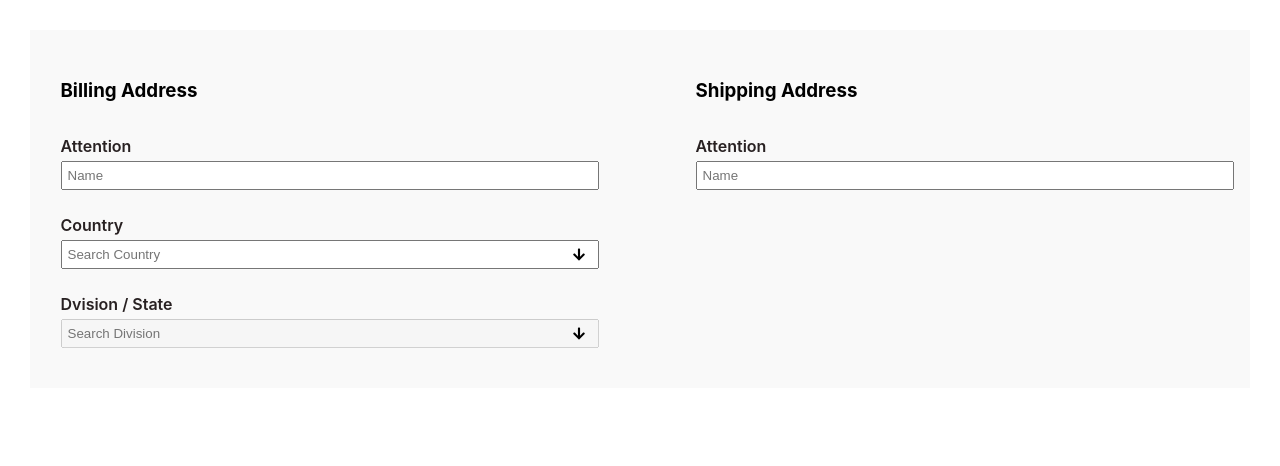
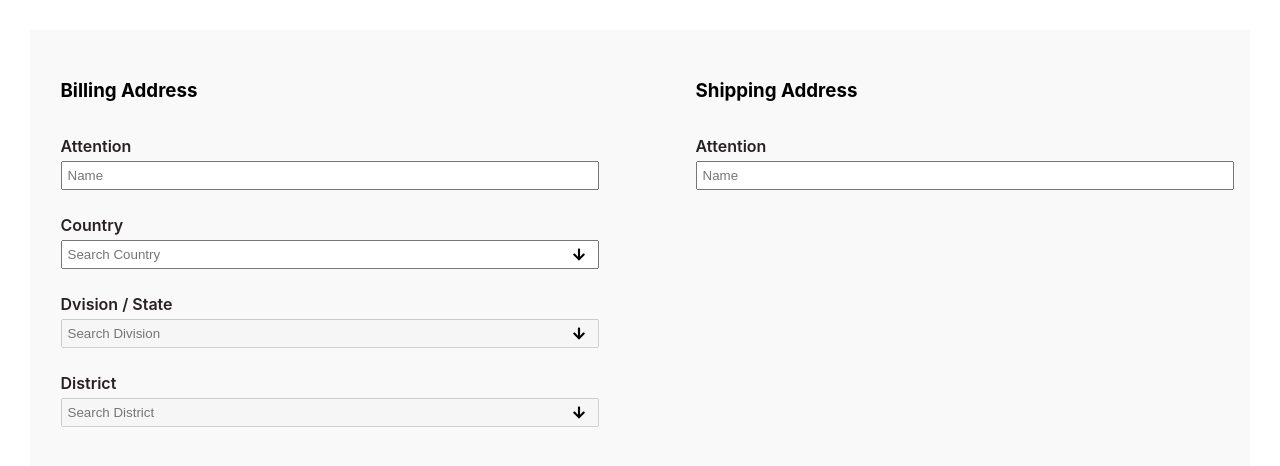
Before and after one commit to kamrul373/custom-checkout-page, a React (Create React App) app: page / in a window 1280 px wide. Shown: the top 466 px of the page. Built offline with nearby package versions, Linux system fonts and the light colour scheme.

Commit message:
districts added with search

```diff
--- a/src/Utility/handler.js
+++ b/src/Utility/handler.js
@@ -1,5 +1,5 @@
 export const handleToggle = ( e, toggle, setToggle ) => {
-	const target = e.currentTarget.parentNode.parentNode.querySelector( "#countryOptionContainer" );
+	const target = e.currentTarget.parentNode.parentNode.querySelector( "#optionContainer" );
 	setToggle( !toggle );
 
 	if ( toggle ) {
@@ -9,7 +9,7 @@
 	}
 }
 export const handleFocus = e => {
-	const target = e.currentTarget.parentNode.parentNode.querySelector( "#countryOptionContainer" );
+	const target = e.currentTarget.parentNode.parentNode.querySelector( "#optionContainer" );
 	target.style.display = "block"
 }
 
--- a/src/components/Billing/Billing.js
+++ b/src/components/Billing/Billing.js
@@ -5,12 +5,14 @@
 import { CheckoutContext } from '../Checkout';
 import { handleChange, handleFocus, handleToggle } from '../../Utility/handler';
 import DivisionSelector from './DivisionSelector';
+import DistrictSelector from './DistrictSelector';
 const Billing = () => {
 	// context
-	const { country, setCountry, countryCode, division } = useContext( CheckoutContext )
+	const { country, setCountry, countryCode, division, setDivision, divisionCode, district, setDistrict } = useContext( CheckoutContext )
 	// states
 	const [countries, setCountries] = useState( [] );
 	const [divisions, setDivisions] = useState( [] );
+	const [districts, setDistricts] = useState( [] );
 	const [toggle, setToggle] = useState( true )
 
 	// fetching coutnies
@@ -33,8 +35,21 @@
 				} )
 		}
 	}, [countryCode] )
-	// handling country search
+	// fetching district
+	useEffect( () => {
+		if ( divisionCode ) {
+			fetch( "districts.json" )
+				.then( response => response.json() )
+				.then( data => {
 
+					const districts = data.districts.filter( data => parseInt( data.division_id ) === parseInt( divisionCode ) )
+					if ( districts.length > 0 ) {
+						setDistricts( districts )
+					}
+
+				} )
+		}
+	}, [divisionCode] )
 
 	return (
 		<form>
@@ -48,10 +63,17 @@
 				<label htmlFor="countries">Country</label>
 				<div className='select-box'>
 					<div className="search-box">
-						<input type="text" placeholder="Search Country" onFocus={ handleFocus } defaultValue={ country && country } onChange={ ( e ) => handleChange( e, "countryOptionContainer", setCountry ) } id="country" />
-						<img src={ arrow } alt="arrow" className="arrow" onClick={ ( e ) => handleToggle( e, toggle, setToggle ) } />
+						<input type="text"
+							placeholder="Search Country"
+							onFocus={ handleFocus }
+							defaultValue={ country && country }
+							onChange={ ( e ) => handleChange( e, "optionContainer", setCountry ) } id="country" />
+						<img src={ arrow }
+							alt="arrow"
+							className="arrow"
+							onClick={ ( e ) => handleToggle( e, toggle, setToggle ) } />
 					</div>
-					<div className="options-container" id="countryOptionContainer">
+					<div className="options-container" id="optionContainer">
 						{
 							countries.map( country => <CountrySelector key={ country.id } country={ country } setDivisions={ setDivisions }></CountrySelector> )
 						}
@@ -64,15 +86,45 @@
 				<label htmlFor="division">Dvision / State</label>
 				<div className='select-box'>
 					<div className="search-box">
-						<input type="text" placeholder="Search Division" onFocus={ handleFocus } defaultValue={ division && division } disabled={ country ? false : true } />
-						<img src={ arrow } alt="arrow" className="arrow" onClick={ ( e ) => handleToggle( e, toggle, setToggle ) } />
+						<input type="text"
+							placeholder="Search Division"
+							onFocus={ handleFocus }
+							defaultValue={ division && division }
+							onChange={ ( e ) => handleChange( e, "optionContainer", setDivision ) }
+							disabled={ country ? false : true }
+							id="division" />
+						<img src={ arrow } alt="arrow"
+							className="arrow"
+							onClick={ ( e ) => handleToggle( e, toggle, setToggle ) } />
 					</div>
-					<div className="options-container" id="countryOptionContainer">
+					<div className="options-container" id="optionContainer">
 						{
 							divisions.map( division => <DivisionSelector key={ division.id } division={ division }></DivisionSelector> )
 						}
 					</div>
-
+				</div>
+			</div>
+			{/* districts */ }
+			<div className="form-control">
+				<label htmlFor="district">District</label>
+				<div className='select-box'>
+					<div className="search-box">
+						<input type="text"
+							placeholder="Search District"
+							onFocus={ handleFocus }
+							defaultValue={ district && district }
+							onChange={ ( e ) => handleChange( e, "optionContainer", setDistrict ) }
+							disabled={ division ? false : true }
+							id="district" />
+						<img src={ arrow } alt="arrow"
+							className="arrow"
+							onClick={ ( e ) => handleToggle( e, toggle, setToggle ) } />
+					</div>
+					<div className="options-container" id="optionContainer">
+						{
+							districts.map( district => <DistrictSelector key={ district.id } district={ district }></DistrictSelector> )
+						}
+					</div>
 				</div>
 			</div>
 		</form>
--- /dev/null
+++ b/src/components/Billing/DistrictSelector.js
@@ -0,0 +1,27 @@
+import React, { useContext } from 'react';
+import { CheckoutContext } from '../Checkout';
+
+const DistrictSelector = ( { district } ) => {
+	const { setDistrict, setDistrictCode } = useContext( CheckoutContext )
+	const handleDistrict = e => {
+		console.log( e.target.value )
+		setDistrict( e.target.value )
+		// getting coutry code
+		const districtCode = e.target.getAttribute( "data-code" );
+		// styling
+		const target = e.currentTarget.parentNode.parentNode;
+		const input = target.parentNode.querySelector( "#district" )
+		input.value = e.target.value;
+		//console.log( target )
+		target.style.display = "none"
+		setDistrictCode( districtCode )
+	}
+	return (
+		<div className="option">
+			<label htmlFor={ district.name.toLowerCase() }>{ district.name }</label>
+			<input type="radio" className="radio" id={ district.name.toLowerCase() } name="district" value={ district.name } onClick={ handleDistrict } data-code={ district.id } />
+		</div>
+	);
+};
+
+export default DistrictSelector;
--- a/src/components/Billing/DivisionSelector.js
+++ b/src/components/Billing/DivisionSelector.js
@@ -2,18 +2,24 @@
 import { CheckoutContext } from '../Checkout';
 
 const DivisionSelector = ( { division } ) => {
-	const { setDvision } = useContext( CheckoutContext )
+	const { setDivision, setDivisionCode } = useContext( CheckoutContext )
 	const handleDivision = e => {
-		setDvision( e.target.value )
+		setDivision( e.target.value )
+		// getting coutry code
+		const divisionCode = e.target.getAttribute( "data-code" );
+		// styling
 		const target = e.currentTarget.parentNode.parentNode;
+		const input = target.parentNode.querySelector( "#division" )
+		input.value = e.target.value;
 		//console.log( target )
 		target.style.display = "none"
+		setDivisionCode( divisionCode )
 	}
 
 	return (
 		<div className="option">
 			<label htmlFor={ division.name }>{ division.name }</label>
-			<input type="radio" className="radio" id={ division.name } name="division" value={ division.name } onClick={ handleDivision } />
+			<input type="radio" className="radio" id={ division.name } name="division" value={ division.name } onClick={ handleDivision } data-code={ division.id } />
 		</div>
 	);
 };
--- a/src/components/Checkout.js
+++ b/src/components/Checkout.js
@@ -9,14 +9,25 @@
 const Checkout = () => {
 	const [country, setCountry] = useState( null )
 	const [countryCode, setCountryCode] = useState( null )
-	const [division, setDvision] = useState( null )
+	const [division, setDivision] = useState( null )
+	const [divisionCode, setDivisionCode] = useState( null );
+	const [district, setDistrict] = useState( null )
+	const [districtCode, setDistrictCode] = useState( null )
+
 	const checkout = {
 		country,
 		setCountry,
 		countryCode,
 		setCountryCode,
 		division,
-		setDvision
+		setDivision,
+		divisionCode,
+		setDivisionCode,
+		district,
+		setDistrict,
+		setDistrictCode
+
+
 	}
 	return (
 		<div className='checkout'>
```
